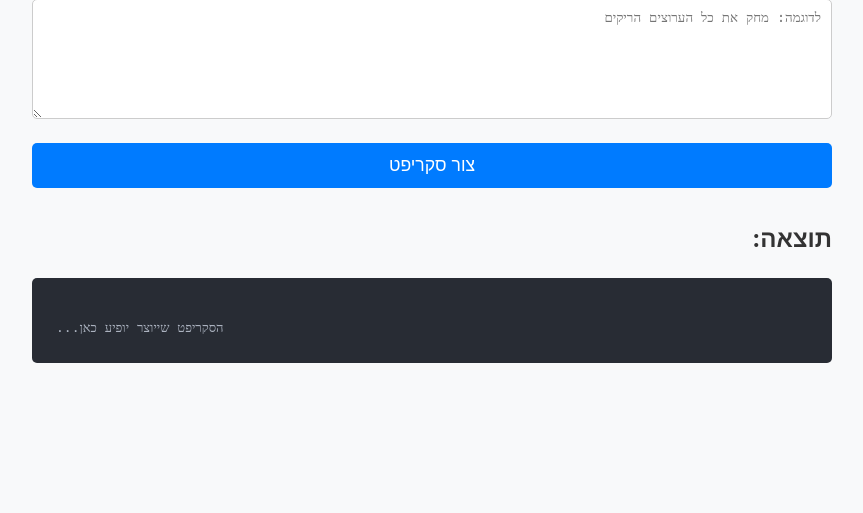
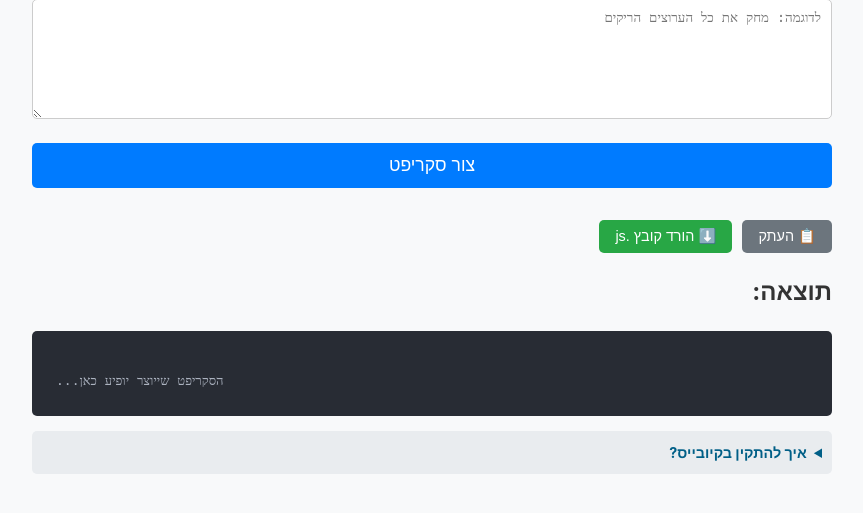
Before and after one commit to Avichay1977/Me, a Flask app: page / in a window 1280 px wide. Shown: the part 202-715 px from the top of the page, without its empty margins (208-1071 px from the left). Run offline with Flask 3, Linux system fonts and the light colour scheme.

Commit message:
feat: Add download .js file button for easy Cubase script installation
- Added download button that saves script as .js file with timestamp
- Added installation help section with folder path
- Improved button styling with icons
- Makes it much easier to install scripts in Cubase

https://claude.ai/code/session_01StLdByqkGHiJ9qfza46WeE

```diff
--- a/templates/index.html
+++ b/templates/index.html
@@ -62,22 +62,65 @@
             margin-top: 2rem;
             position: relative;
         }
-        #copy-button {
-            position: absolute;
-            top: 10px;
-            left: 10px; /* Adjusted for LTR content in an RTL page */
-            padding: 5px 10px;
+        .action-buttons {
+            display: flex;
+            gap: 10px;
+            margin-bottom: 10px;
+            justify-content: flex-start;
+        }
+        .action-btn {
+            padding: 8px 16px;
             background-color: #6c757d;
             color: white;
             border: none;
             border-radius: 5px;
             cursor: pointer;
             font-size: 0.9rem;
-            opacity: 0;
-            transition: opacity 0.3s;
+            transition: background-color 0.2s;
         }
-        #result-container:hover #copy-button {
-            opacity: 1;
+        .action-btn:hover {
+            background-color: #545b62;
+        }
+        .action-btn:disabled {
+            background-color: #ccc;
+            cursor: not-allowed;
+        }
+        #download-button {
+            background-color: #28a745;
+        }
+        #download-button:hover {
+            background-color: #218838;
+        }
+        .install-help {
+            margin-top: 15px;
+            padding: 10px;
+            background-color: #e9ecef;
+            border-radius: 5px;
+            font-size: 0.9rem;
+        }
+        .install-help summary {
+            cursor: pointer;
+            font-weight: bold;
+            color: #005f87;
+        }
+        .install-help ol {
+            margin: 10px 0 0 20px;
+            padding: 0;
+        }
+        .install-help li {
+            margin-bottom: 8px;
+        }
+        .install-help .path {
+            display: block;
+            background-color: #282c34;
+            color: #abb2bf;
+            padding: 8px;
+            border-radius: 3px;
+            margin-top: 5px;
+            font-size: 0.85rem;
+            direction: ltr;
+            text-align: left;
+            user-select: all;
         }
         pre {
             background-color: #282c34;
@@ -119,9 +162,22 @@
     </form>
 
     <div id="result-container">
-        <button id="copy-button">העתק</button>
+        <div class="action-buttons">
+            <button id="copy-button" class="action-btn">📋 העתק</button>
+            <button id="download-button" class="action-btn">⬇️ הורד קובץ .js</button>
+        </div>
         <h2>תוצאה:</h2>
         <pre><code id="code-output">...הסקריפט שייוצר יופיע כאן</code></pre>
+        <details class="install-help">
+            <summary>איך להתקין בקיובייס?</summary>
+            <ol>
+                <li>הורד את הקובץ</li>
+                <li>העבר לתיקייה:
+                    <code class="path">%APPDATA%\Steinberg\Cubase\MIDI Remote\Driver Scripts\Local\</code>
+                </li>
+                <li>הפעל מחדש את Cubase</li>
+            </ol>
+        </details>
     </div>
 
     <script>
@@ -130,6 +186,7 @@
         const submitButton = document.getElementById('submit-button');
         const codeOutput = document.getElementById('code-output');
         const copyButton = document.getElementById('copy-button');
+        const downloadButton = document.getElementById('download-button');
         const examplesDropdown = document.getElementById('examples-dropdown');
 
         // --- Event Listener for Examples Dropdown ---
@@ -145,15 +202,43 @@
             const codeToCopy = codeOutput.textContent;
             if (codeToCopy && !codeOutput.closest('pre').classList.contains('error-message')) {
                 navigator.clipboard.writeText(codeToCopy).then(() => {
-                    copyButton.textContent = 'הועתק!';
+                    copyButton.textContent = '✓ הועתק!';
                     setTimeout(() => {
-                        copyButton.textContent = 'העתק';
+                        copyButton.textContent = '📋 העתק';
                     }, 2000);
                 }).catch(err => {
                     console.error('Failed to copy text: ', err);
                     copyButton.textContent = 'שגיאה';
                 });
             }
+        });
+
+        // --- Event Listener for Download Button ---
+        downloadButton.addEventListener('click', () => {
+            const code = codeOutput.textContent;
+            if (!code || codeOutput.closest('pre').classList.contains('error-message') || code === '...הסקריפט שייוצר יופיע כאן' || code === '...טוען') {
+                return;
+            }
+
+            // Generate filename from timestamp
+            const timestamp = new Date().toISOString().slice(0, 19).replace(/[:-]/g, '').replace('T', '_');
+            const filename = `cubase_script_${timestamp}.js`;
+
+            // Create and download file
+            const blob = new Blob([code], { type: 'application/javascript' });
+            const url = URL.createObjectURL(blob);
+            const a = document.createElement('a');
+            a.href = url;
+            a.download = filename;
+            document.body.appendChild(a);
+            a.click();
+            document.body.removeChild(a);
+            URL.revokeObjectURL(url);
+
+            downloadButton.textContent = '✓ הורד!';
+            setTimeout(() => {
+                downloadButton.textContent = '⬇️ הורד קובץ .js';
+            }, 2000);
         });
 
         // --- Event Listener for Form Submission ---
```
